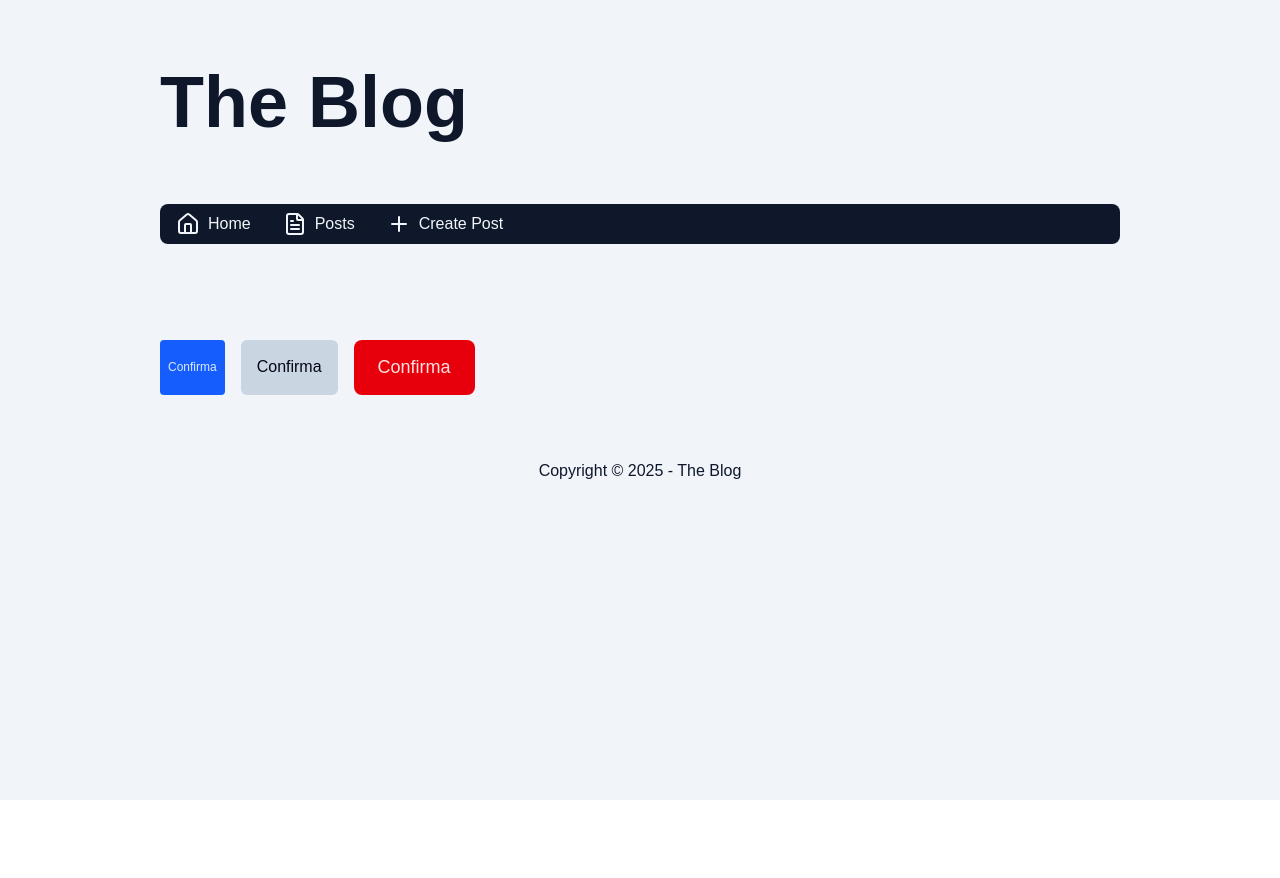
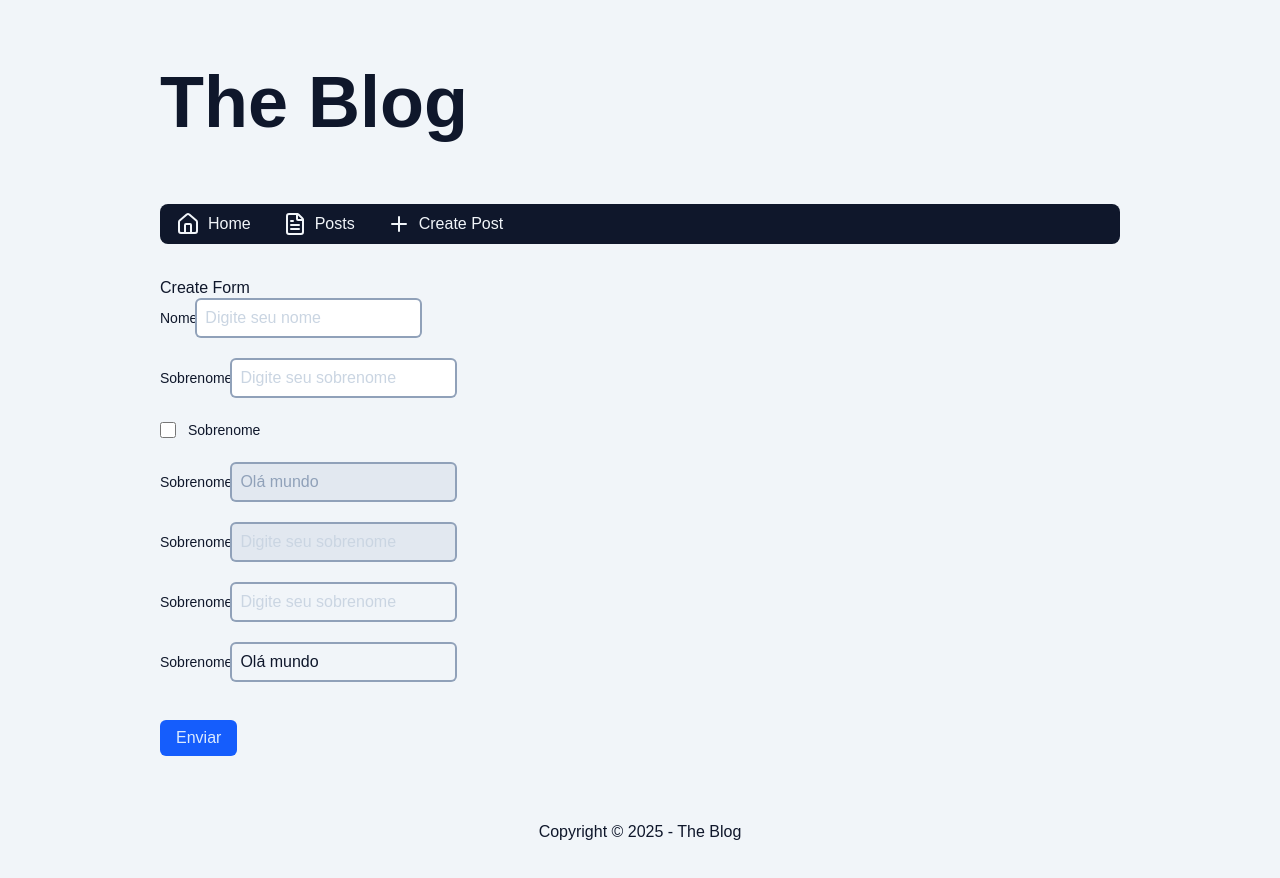
Before and after one commit to TaniaBmGuedes/Blog, a Next.js app: page /admin/post/new in a window 1280 px wide. Shown: the top 878 px of the page. Before the commit the page ends 800 px from the top, so only its background shows below. Built offline with nearby package versions, Linux system fonts and the light colour scheme.

Commit message:
input text, manage post form, input checbox compoment

```diff
--- a/src/app/admin/post/new/page.tsx
+++ b/src/app/admin/post/new/page.tsx
@@ -1,19 +1,15 @@
+import ManagePostForm from "@/components/admin/ManagePostForm";
 import { Button } from "@/components/Button";
+import { InputCheckbox } from "@/components/InputChecbox";
+import { InputText } from "@/components/InputText";
 
 export const dynamic = "force-dynamic";
 
 export default async function AdminPostNewPage() {
   return (
-    <div className="py-16 flex gap-4 flex-wrap">
-      <Button variant="default" size="sm">
-        Confirma
-      </Button>
-      <Button variant="ghost" size="md">
-        Confirma
-      </Button>
-      <Button variant="danger" size="lg">
-        Confirma
-      </Button>
-    </div>
+    <>
+      <h1>Create Form </h1>
+      <ManagePostForm />
+    </>
   );
 }
--- /dev/null
+++ b/src/components/InputChecbox/index.tsx
@@ -0,0 +1,35 @@
+import clsx from "clsx";
+import { useId } from "react";
+
+type InputCheckboxProps = {
+  labelText?: string;
+  type?: "checkbox";
+} & React.ComponentProps<"input">;
+
+export function InputCheckbox({
+  labelText = "",
+  type = "checkbox",
+  ...props
+}: InputCheckboxProps) {
+  const id = useId();
+
+  return (
+    <div className="flex items-center gap-3">
+      <input
+        {...props}
+        className={clsx(
+          "w-4 h-4 outline-none focus:ring-2 focus:ring-blue-500",
+          props.className
+        )}
+        id={id}
+        type={type}
+      />
+
+      {labelText && (
+        <label className="text-sm" htmlFor={id}>
+          {labelText}
+        </label>
+      )}
+    </div>
+  );
+}
--- a/src/components/InputText/index.tsx
+++ b/src/components/InputText/index.tsx
@@ -0,0 +1,33 @@
+import clsx from "clsx";
+import { useId } from "react";
+
+type InputTextProps = {
+  labelText?: string;
+} & React.ComponentProps<"input">;
+export function InputText({ labelText = "", ...props }: InputTextProps) {
+  const id = useId();
+  return (
+    <div>
+      {labelText && (
+        <label className="text-sm" htmlFor={id}>
+          {labelText}
+        </label>
+      )}
+      <input
+        {...props}
+        className={clsx(
+          "bg-white outline-0 text-base/tight",
+          "ring-2 ring-slate-400 rounded",
+          "p-2 transition focus:ring-blue-600",
+          "placeholder-slate-300",
+          "disabled:bg-slate-200",
+          "disabled:text-slate-400",
+          "disabled:placeholder-slate-300",
+          "read-only:bg-slate-100",
+          props.className
+        )}
+        id={id}
+      />
+    </div>
+  );
+}
--- /dev/null
+++ b/src/components/admin/ManagePostForm/index.tsx
@@ -0,0 +1,49 @@
+import { Button } from "@/components/Button";
+import { InputCheckbox } from "@/components/InputChecbox";
+import { InputText } from "@/components/InputText";
+
+export const dynamic = "force-dynamic";
+
+export default async function ManagePostForm() {
+  return (
+    <form action="" className="mb-16">
+      <div className="flex flex-col gap-6">
+        <InputText
+          labelText="Nome"
+          placeholder="Digite seu nome"
+          type="password"
+        />
+        <InputText labelText="Sobrenome" placeholder="Digite seu sobrenome" />
+
+        <InputCheckbox labelText="Sobrenome" />
+
+        <InputText
+          disabled
+          labelText="Sobrenome"
+          placeholder="Digite seu sobrenome"
+          defaultValue="Olá mundo"
+        />
+        <InputText
+          disabled
+          labelText="Sobrenome"
+          placeholder="Digite seu sobrenome"
+        />
+        <InputText
+          labelText="Sobrenome"
+          placeholder="Digite seu sobrenome"
+          readOnly
+        />
+        <InputText
+          labelText="Sobrenome"
+          placeholder="Digite seu sobrenome"
+          defaultValue="Olá mundo"
+          readOnly
+        />
+
+        <div className="mt-4">
+          <Button type="submit">Enviar</Button>
+        </div>
+      </div>
+    </form>
+  );
+}
```
